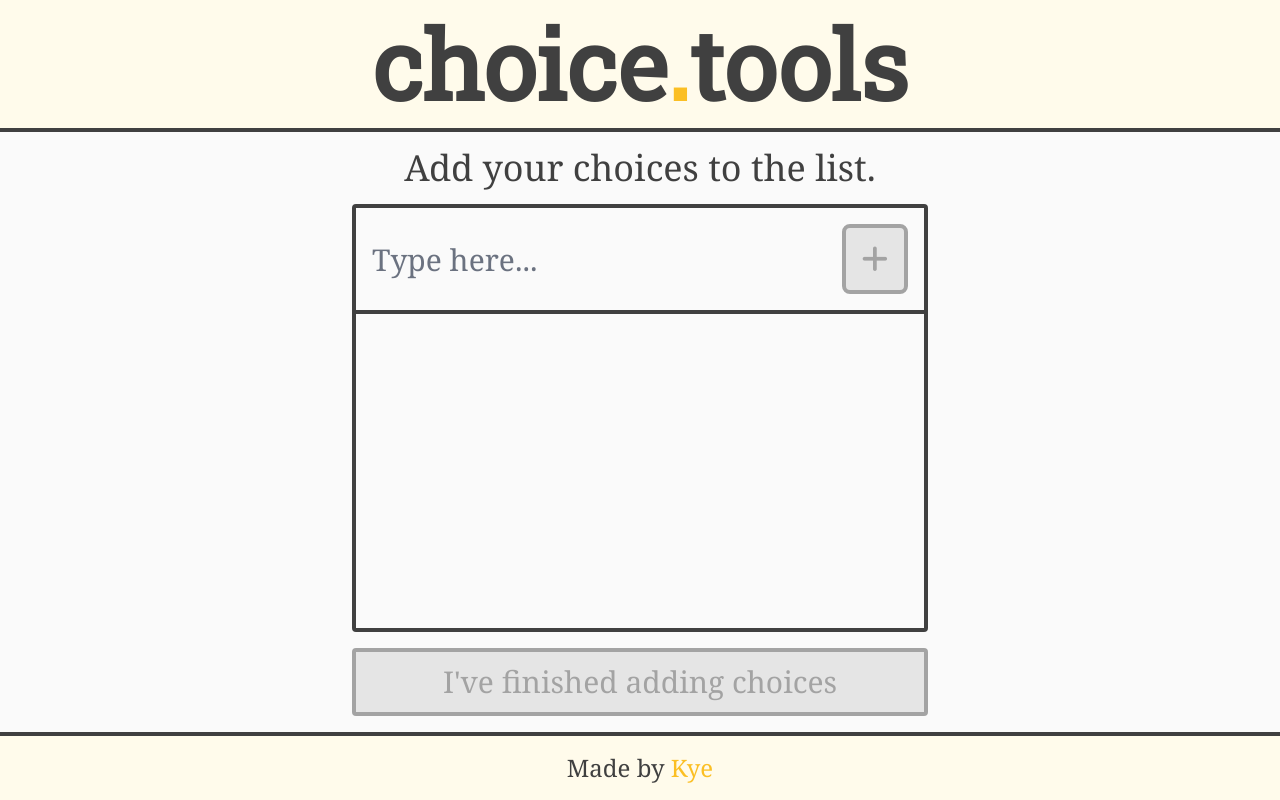
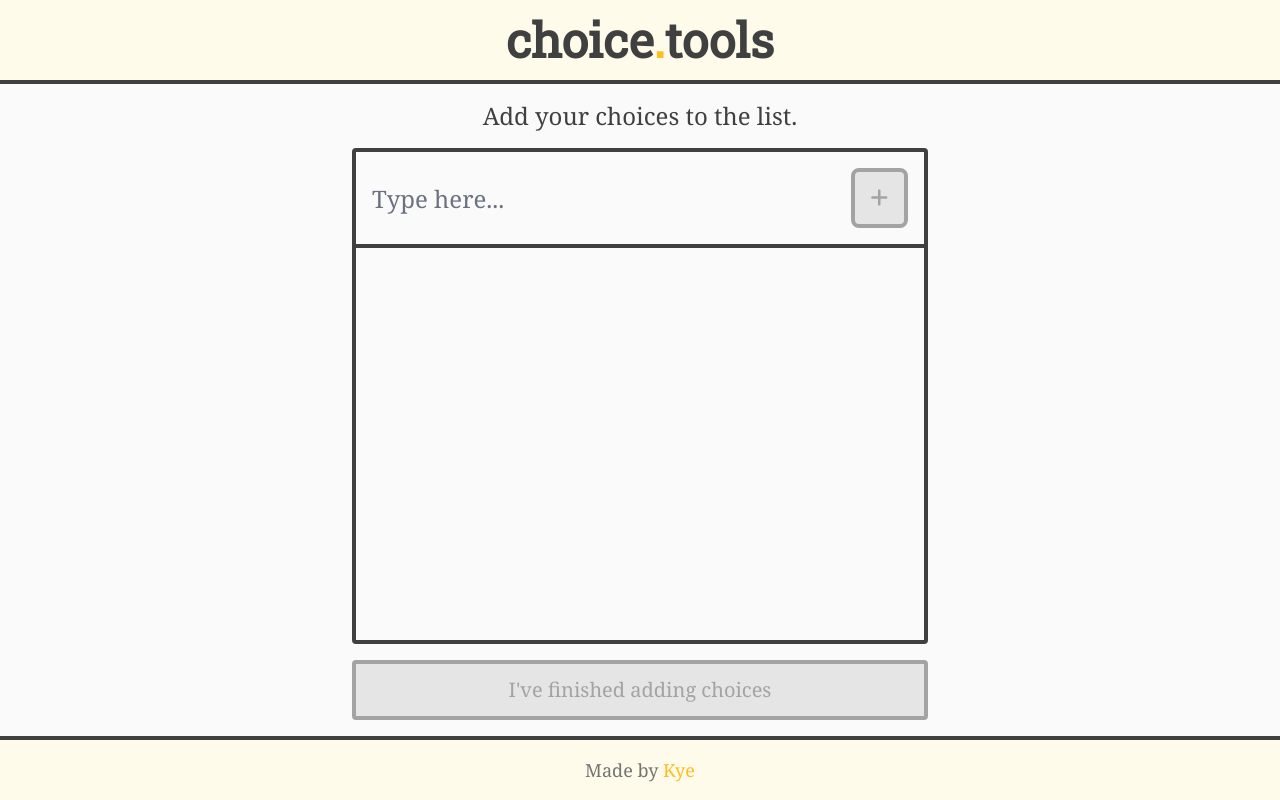
Before and after one commit to KyeRussell/choice.tools, a SvelteKit app: page / in a window 1280 px wide. Built offline with nearby package versions, Linux system fonts and the light colour scheme.

Commit message:
made everything less huge on desktop.

```diff
--- a/src/routes/+layout.svelte
+++ b/src/routes/+layout.svelte
@@ -12,7 +12,7 @@
 	class="grid h-full grid-rows-[auto,1fr,auto] divide-y-4 divide-neutral-700 font-serif text-neutral-700"
 >
 	<header class="bg-amber-50 px-4 py-2 text-center md:py-4 md:px-20">
-		<h1 class="flex-grow font-['Roboto_Slab'] text-5xl font-bold md:text-8xl">
+		<h1 class="flex-grow font-['Roboto_Slab'] text-5xl font-bold">
 			choice<span class="text-amber-400">.</span>tools
 		</h1>
 	</header>
@@ -20,7 +20,7 @@
 		<slot />
 	</main>
 	<footer
-		class="flex items-center justify-center bg-amber-50 p-2 text-center align-middle text-lg text-neutral-500 md:p-4 md:text-2xl md:text-inherit"
+		class="flex items-center justify-center bg-amber-50 p-2 text-center align-middle text-lg text-neutral-500 md:p-4"
 	>
 		Made by&nbsp;<a class="text-amber-400 hover:text-amber-500" href="http://github.com/kyerussell"
 			>Kye</a
--- a/src/routes/choice-input.svelte
+++ b/src/routes/choice-input.svelte
@@ -26,7 +26,7 @@
 	on:submit|preventDefault={onSubmit}
 >
 	<input
-		class="m-0 h-14 w-full border-0 bg-inherit p-0 text-2xl focus:ring-0 md:text-3xl"
+		class="m-0 h-14 w-full border-0 bg-inherit p-0 text-2xl focus:ring-0"
 		type="text"
 		bind:value={currentChoice}
 		placeholder={!othersInList ? 'Type here...' : 'And another...'}
@@ -35,7 +35,7 @@
 	<button
 		type="submit"
 		disabled={!canAdd}
-		class="flex flex-shrink-0 items-center justify-center rounded-lg border-4 border-neutral-700 bg-amber-200 p-4 align-middle text-xl disabled:border-neutral-400 disabled:bg-neutral-200 disabled:text-neutral-400 md:text-3xl"
+		class="flex flex-shrink-0 items-center justify-center rounded-lg border-4 border-neutral-700 bg-amber-200 p-4 align-middle text-xl disabled:border-neutral-400 disabled:bg-neutral-200 disabled:text-neutral-400"
 	>
 		<i class="fas fa-plus" />
 	</button>
--- a/src/routes/choice.svelte
+++ b/src/routes/choice.svelte
@@ -7,5 +7,5 @@
 	class="flex w-full flex-col items-center justify-center rounded-xl border-4 border-neutral-700 bg-amber-200 p-8"
 	on:click={() => onChoose(name)}
 >
-	<span class="text-2xl md:text-6xl">{name}</span>
+	<span class="text-2xl">{name}</span>
 </button>
--- a/src/routes/chooser.svelte
+++ b/src/routes/chooser.svelte
@@ -8,6 +8,6 @@
 
 <div class="flex h-full flex-col items-center justify-center gap-4">
 	<Choice name={first} {onChoose} />
-	<div class="text-2xl md:text-6xl">vs.</div>
+	<div class="text-2xl">vs.</div>
 	<Choice name={second} {onChoose} />
 </div>
--- a/src/routes/results.svelte
+++ b/src/routes/results.svelte
@@ -5,7 +5,7 @@
 </script>
 
 <div class="grid h-full grid-rows-[auto,1fr,auto] gap-2 md:gap-4">
-	<p class="text-center text-2xl md:text-4xl">Results:</p>
+	<p class="text-center text-2xl">Results:</p>
 
 	<div>
 		<div class="flex flex-col rounded border-4 border-neutral-700">
@@ -23,7 +23,7 @@
 
 	<div class="w-full">
 		<button
-			class="flex h-14 w-full items-center justify-center rounded border-4 border-neutral-700 bg-amber-200 align-middle text-xl disabled:border-neutral-400 disabled:bg-neutral-200 disabled:text-neutral-400 md:h-20 md:text-3xl"
+			class="flex w-full items-center justify-center rounded border-4 border-neutral-700 bg-amber-200 p-2 align-middle text-xl disabled:border-neutral-400 disabled:bg-neutral-200 disabled:text-neutral-400 md:p-3"
 			on:click={onReset}>Start again</button
 		>
 	</div>
--- a/src/routes/setup.svelte
+++ b/src/routes/setup.svelte
@@ -16,7 +16,7 @@
 </script>
 
 <div class="grid h-full grid-rows-[auto,1fr,auto] gap-2 rounded md:gap-4">
-	<p class="text-center text-2xl md:text-4xl">Add your choices to the list.</p>
+	<p class="text-center text-2xl">Add your choices to the list.</p>
 	<div class="flex flex-col rounded border-4 border-neutral-700">
 		<!-- Existing choices -->
 		<ul
@@ -25,10 +25,10 @@
 		>
 			{#each choices as choice}
 				<li class="flex w-full items-center justify-between bg-neutral-100 p-4 align-middle">
-					<span class="text-2xl md:text-3xl">{choice}</span>
+					<span class="text-2xl">{choice}</span>
 					<button
 						type="submit"
-						class="flex items-center justify-center rounded-lg border-4 border-neutral-700 bg-amber-200 p-4 align-middle text-xl disabled:bg-gray-200 md:text-3xl"
+						class="flex items-center justify-center rounded-lg border-4 border-neutral-700 bg-amber-200 p-4 align-middle text-xl disabled:bg-gray-200"
 						on:click={() => onRemoveChoice(choice)}
 					>
 						<i class="fa-regular fa-trash-can" />
@@ -43,7 +43,7 @@
 	<!-- Finished! -->
 	<div class="w-full">
 		<button
-			class="flex w-full items-center justify-center rounded border-4 border-neutral-700 bg-amber-200 p-2 align-middle text-xl disabled:border-neutral-400 disabled:bg-neutral-200 disabled:text-neutral-400 md:p-3 md:text-3xl"
+			class="flex w-full items-center justify-center rounded border-4 border-neutral-700 bg-amber-200 p-2 align-middle text-xl disabled:border-neutral-400 disabled:bg-neutral-200 disabled:text-neutral-400 md:p-3"
 			disabled={choices.length < 3}
 			on:click={onFinished}>I've finished adding choices</button
 		>
```
